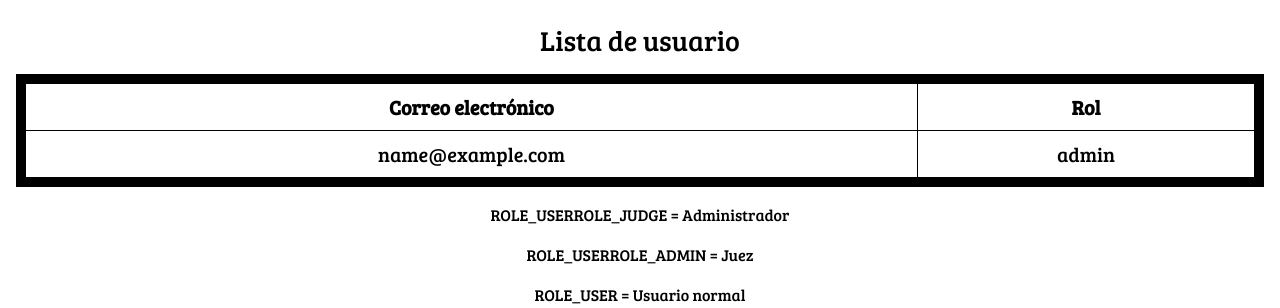
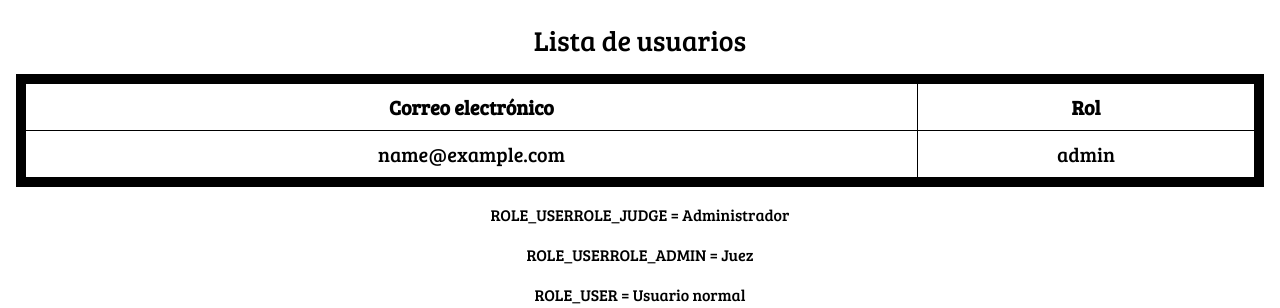
Before and after one commit to Bert95-gif/PSVM, a Symfony app: template templates/login/users.html.twig in a window 1280 px wide. Shown: the part 227-535 px from the top of the page. Run offline with Twig, Linux system fonts and the light colour scheme; the template is opened without the code that fills it: most values are stand-ins (such as "Sample title", 1, 10 or a date in 2020); some libraries are stand-ins or nearby versions.

Commit message:
first commit

```diff
--- a/src/Controller/ConcursoController.php
+++ b/src/Controller/ConcursoController.php
@@ -204,7 +204,7 @@ class ConcursoController extends AbstractController
             $entityManager = $doctrine->getManager();
             $entityManager->persist($voto);
             $entityManager->flush();
-            return $this->render('/concurso/peliculaVotos.html.twig', ['id' => $id, 'votos' => $concurso->calcularVotosPorJuego(), 'concurso' => $concurso, 'juegoGanador' => $concurso->calcularJuegoGanador()]);
+            return $this->render('/concurso/videojuegoVotos.html.twig', ['id' => $id, 'votos' => $concurso->calcularVotosPorJuego(), 'concurso' => $concurso, 'juegoGanador' => $concurso->calcularJuegoGanador()]);
         }
 
         return $this->render('/concurso/juegoGanador.html.twig', ['id' => $id, 'concurso' => $concurso, 'form' => $form->createView()]);
--- a/templates/login/users.html.twig
+++ b/templates/login/users.html.twig
@@ -10,7 +10,7 @@
   </a>
   {% endif %}
   <h3 style="text-align:center">
-    Lista de usuario
+    Lista de usuarios
   </h3>
   <div class="m-3">
     <table class="table table-bordered" style="text-align:center; border-color:black">
```
